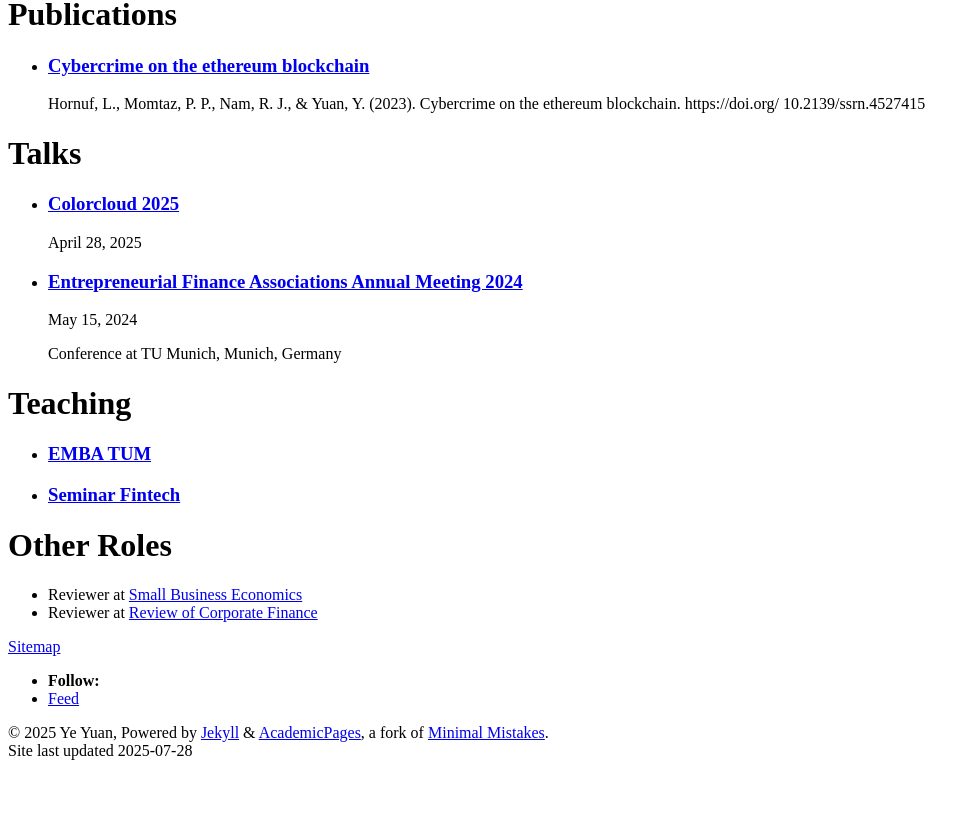
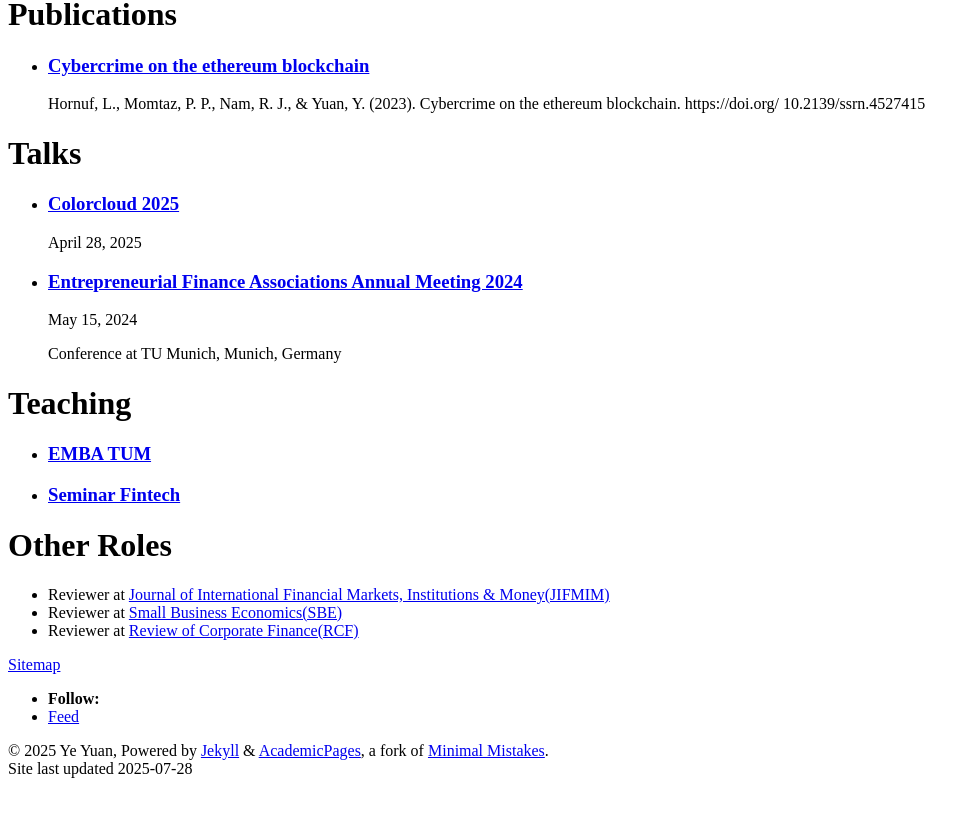
Before and after one commit to yuanye126/yuanye126.github.io, a Jekyll site: the page built from _pages/cv.md, in a window 1280 px wide and 900 px high, scrolled down 1386 px. Shown: the top 817 px of the window, without its empty margins (0-980 px from the left). Built offline with Jekyll 4.4.1, drawn with Linux system fonts in a browser that asks for light colours; some web fonts are replaced.

Commit message:
Update cv.md

```diff
--- a/_pages/cv.md
+++ b/_pages/cv.md
@@ -46,5 +46,6 @@ Teaching
 
 Other Roles
 ======
-* Reviewer at [Small Business Economics](https://link.springer.com/journal/11187)
-* Reviewer at [Review of Corporate Finance](https://www.nowpublishers.com/rcf)
+* Reviewer at [Journal of International Financial Markets, Institutions & Money(JIFMIM)](https://www.sciencedirect.com/journal/journal-of-international-financial-markets-institutions-and-money)
+* Reviewer at [Small Business Economics(SBE)](https://link.springer.com/journal/11187)
+* Reviewer at [Review of Corporate Finance(RCF)](https://www.nowpublishers.com/rcf)
```
